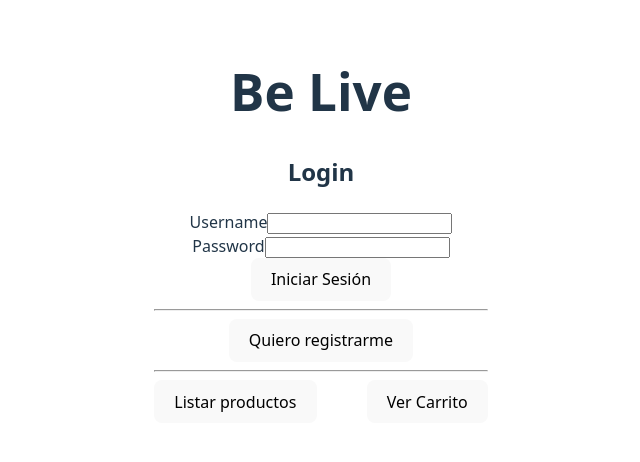
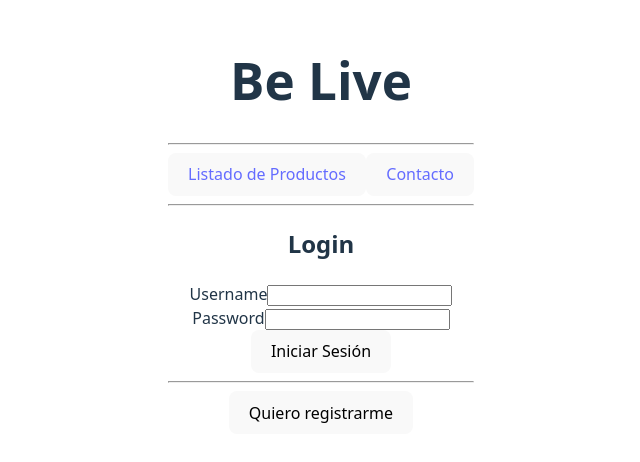
Before and after one commit to Marinaesra/Front-end-component, a React (Vite) app: page / in a window 1280 px wide. Shown: the part 174-636 px from the top of the page, without its empty margins (319-959 px from the left). Built offline with nearby package versions, Linux system fonts and the light colour scheme.

Commit message:
change-menu

```diff
--- a/src/components/MenuComponent/MenuComponentAction.js
+++ b/src/components/MenuComponent/MenuComponentAction.js
@@ -1,9 +1,9 @@
 
-export const CHANGE_MENU_OPTION = 'CHANGE_MENU_OPTION'
+/*export const CHANGE_MENU_OPTION = 'CHANGE_MENU_OPTION'
 
 export const changeMenuOptionActions = (payload) => {
     return {
         type: CHANGE_MENU_OPTION,
         payload
     }
-}
+}*/
--- a/src/components/MenuComponent/MenuComponentReducer.js
+++ b/src/components/MenuComponent/MenuComponentReducer.js
@@ -1,4 +1,4 @@
-import { CHANGE_MENU_OPTION } from "./MenuComponentAction"
+/*import { CHANGE_MENU_OPTION } from "./MenuComponentAction"
 
 const initialState = {
     menuOption: 0
@@ -22,4 +22,4 @@ const menuReducer =(state = initialState, action) => {
 }
 
 
-export default menuReducer
+export default menuReducer*/
--- a/src/components/MenuComponent/Menucomponent.jsx
+++ b/src/components/MenuComponent/Menucomponent.jsx
@@ -1,13 +1,23 @@
-import React from 'react'
-import { useDispatch, useSelector } from 'react-redux'
-import { changeMenuOptionActions } from './MenuComponentAction'
+import React from "react";
+import { Link } from "react-router";
+//import { useDispatch, useSelector } from 'react-redux'
+//import { changeMenuOptionActions } from './MenuComponentAction'
 
 const Menucomponent = () => {
+  return (
+    <div>
+      <button> <Link to={"/list"}> Listado de Productos </Link></button>
+      <button><Link to={"/contact"}> Contacto </Link></button>
+    </div>
+  );
+};
 
-    const user = useSelector((state) => state.loginPageReducer.user)
+export default Menucomponent;
+
+/* const user = useSelector((state) => state.loginPageReducer.user)
 
  const dispatch = useDispatch()
-    /*const navigate = useNavigate()*/
+ const navigate = useNavigate()
 
  const handlerMenuOption = (option) => {
      dispatch(
@@ -29,7 +39,4 @@ const Menucomponent = () => {
      </div>
 
  </div>
-  )
-}
-
-export default Menucomponent
+)*/
--- a/src/pages/HomePage/HomePage.jsx
+++ b/src/pages/HomePage/HomePage.jsx
@@ -6,9 +6,11 @@ import ListaProductosComponent from '../../components/ListaProductosComponent/Li
 const HomePage = () => {
   return (
     <div>
+       <h1>Be Live</h1>
+       <hr />
+        <Menucomponent/>
+        <hr />
         <LoginPage/>
-        <hr />
-        <Menucomponent/>
 
     </div>
   )
--- a/src/pages/LoginPage/LoginPage.jsx
+++ b/src/pages/LoginPage/LoginPage.jsx
@@ -58,8 +58,7 @@ const doRegister = async () => {
             !user
                 ? isLogin ?(
                     <div>
-                        <h1>Be Live</h1>
-                        <h2>Login</h2>
+                      <h2>Login</h2>
                         <div>
                             <div>
                                 <span>Username</span>
```
Lines whose indentation alone changed are shown as unchanged.
